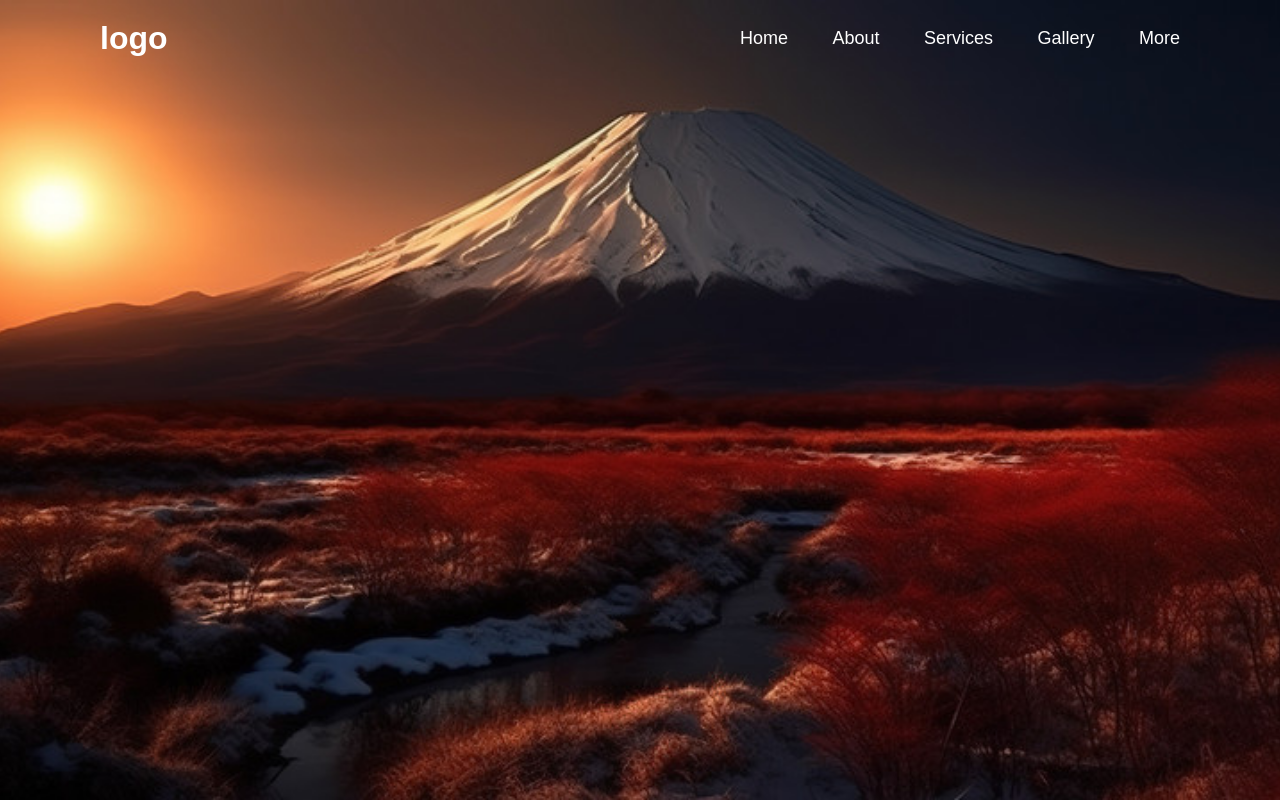
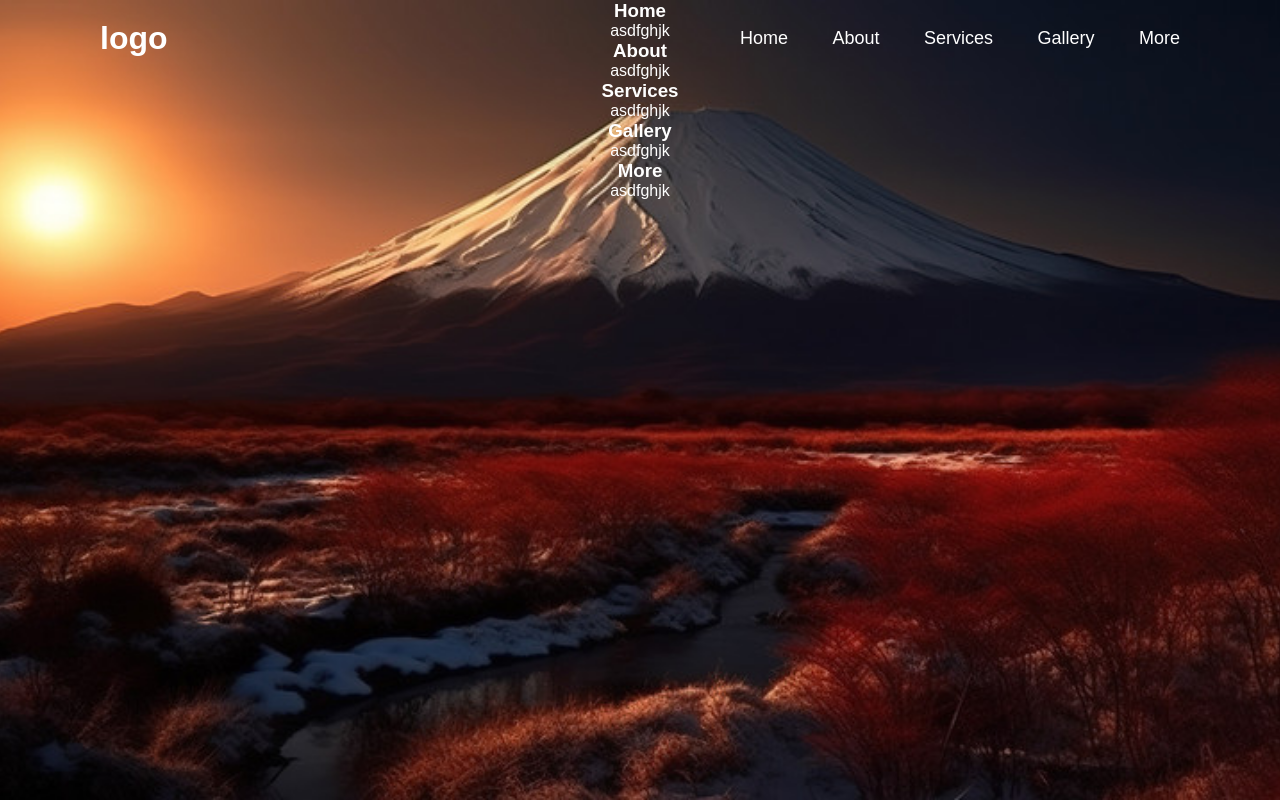
Before and after one commit to starplay07/website-f-r-nicks-daddy, a plain HTML site: page index.html in a window 1280 px wide. Drawn offline with Linux system fonts and the light colour scheme; a web font is replaced by a local one.

Commit message:
body section

```diff
--- a/index.html
+++ b/index.html
@@ -20,6 +20,32 @@
         </nav>
     </header>
 
+
+        <div class="home">
+            <h3>Home</h3>
+            <p>asdfghjk</p>
+        </div>
+
+        <div class="about">
+            <h3>About</h3>
+            <p>asdfghjk</p>
+        </div>
+
+        <div class="service">
+            <h3>Services</h3>
+            <p>asdfghjk</p>
+        </div>
+
+        <div class="gallery">
+            <h3>Gallery</h3>
+            <p>asdfghjk</p>
+        </div>
+
+        <div class="more">
+            <h3>More</h3>
+            <p>asdfghjk</p>
+        </div>
+
     <footer>
 
     </footer>
--- a/styles.css
+++ b/styles.css
@@ -13,6 +13,8 @@ body {
     background-size: cover;
     background-position: center;
 }
+
+/* STYLES OF THE HEADER */
 
 .header {
     position: fixed;
@@ -57,3 +59,19 @@ body {
 .navbar a:hover::before {
     width: 100%;
 }
+
+
+
+/*  STYLES OF THE MAIN */
+
+.home,
+.about,
+.service,
+.gallery,
+.more {
+    color: #fff;
+    display: flex;
+    align-items: center;
+    justify-content: space-evenly;
+    flex-direction: column;
+}
```
